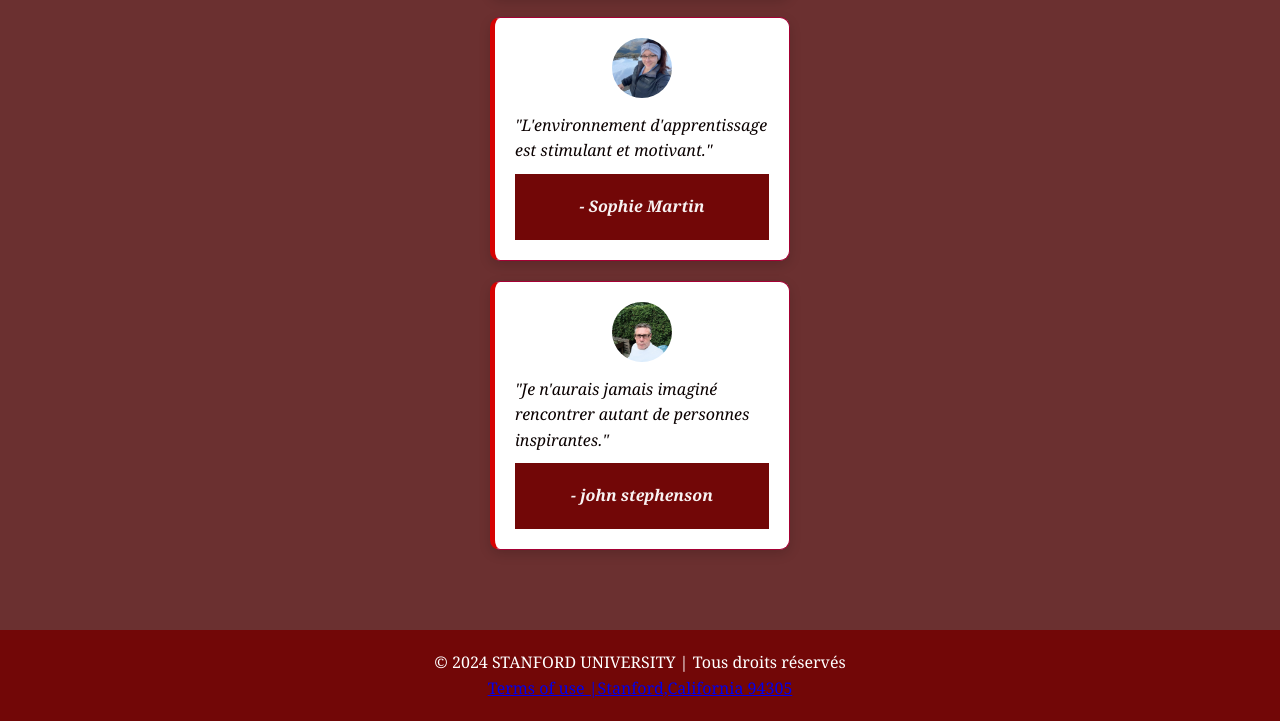
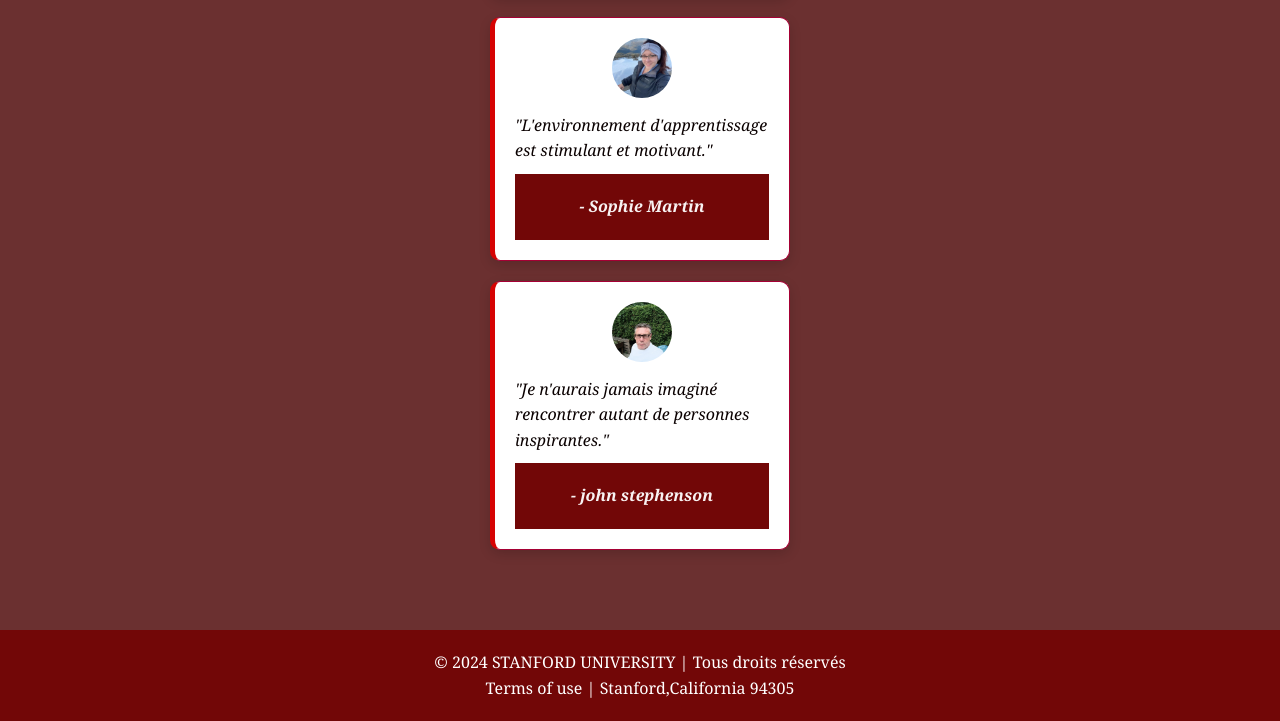
Before and after one commit to Stanford-university-site/admission, a plain HTML site: page index.html in a window 1280 px wide. Shown: the part 2981-3702 px from the top of the page. Drawn offline with Linux system fonts and the light colour scheme; a web font is replaced by a local one.

Commit message:
Update index.html

```diff
--- a/index.html
+++ b/index.html
@@ -417,7 +417,7 @@
 
     <footer>
         <p>© 2024 STANFORD UNIVERSITY | Tous droits réservés</p>
-        <p><a href="#">Terms of use  |<a href="#">Stanford,California 94305</p>
+        <p>             Terms of use  | Stanford,California 94305</p>
     </footer>
 
     <script>
```
